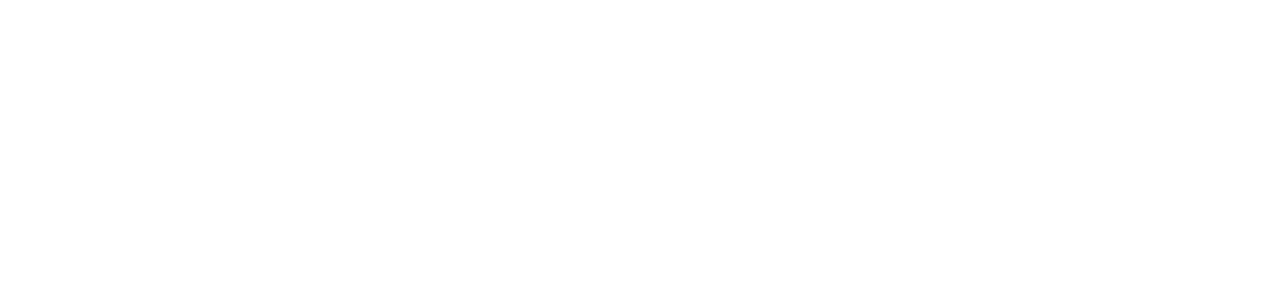
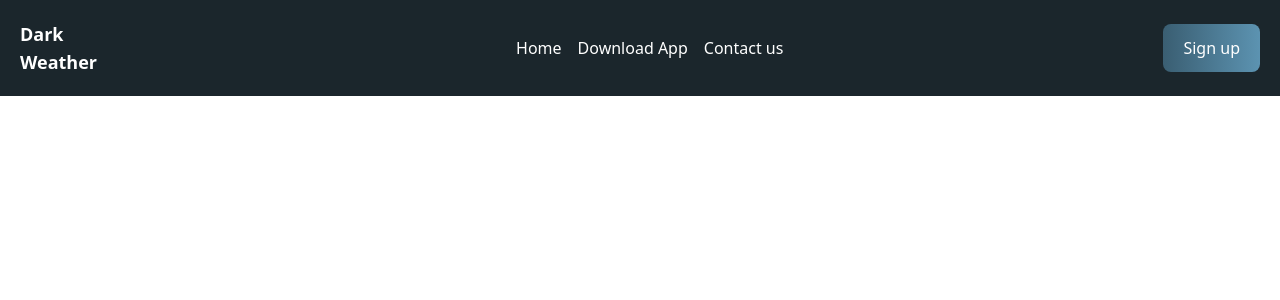
Before and after one commit to samaahmed1/Weather-App, a React (Vite) app: page / in a window 1280 px wide. Shown: the top 300 px of the page. Built offline with nearby package versions, Linux system fonts and the light colour scheme.

Commit message:
Add: Header

```diff
--- a/index.html
+++ b/index.html
@@ -5,6 +5,7 @@
     <link rel="icon" type="image/svg+xml" href="/cloudy.webp" />
     <meta name="viewport" content="width=device-width, initial-scale=1.0" />
     <title>Weather App</title>
+    <link rel="stylesheet" href="https://cdnjs.cloudflare.com/ajax/libs/font-awesome/6.7.2/css/all.min.css" />
   </head>
   <body>
     <div id="root"></div>
--- a/src/App.jsx
+++ b/src/App.jsx
@@ -1,5 +1,11 @@
+import Header from "./components/layouts/Header";
+
 function App() {
-  return <></>;
+  return (
+    <>
+      <Header />
+    </>
+  );
 }
 
 export default App;
--- /dev/null
+++ b/src/components/layouts/Header.jsx
@@ -0,0 +1,65 @@
+import { useState } from "react";
+import { Link } from "react-router";
+export default function Header() {
+  const [openNav, setOpenNav] = useState(false);
+  function toggleNav() {
+    setOpenNav(!openNav);
+  }
+  return (
+    <header className="bg-[#1B262C] text-white py-5 sticky top-0">
+      <div className="container px-5 mx-auto flex items-center justify-between">
+        <div className="logo w-32 text-lg font-bold">
+          <Link to={"/"}>Dark Weather</Link>
+        </div>
+        <i onClick={toggleNav} className="fa-solid fa-bars text-2xl text-white block md:hidden"></i>
+        <nav
+          className={`bg-[#1B262C] absolute top-16 left-0 md:static flex md:flex flex-col md:flex-row justify-center md:justify-between md:items-center w-full p-5 md:p-0 ${
+            openNav ? "block" : "hidden"
+          }`}
+        >
+          <ul className="mx-auto flex gap-4 flex-col md:flex-row text-center">
+            <li>
+              <Link
+                onClick={() => {
+                  setOpenNav(false);
+                }}
+                to={"/"}
+              >
+                Home
+              </Link>
+            </li>
+            <li>
+              <Link
+                onClick={() => {
+                  setOpenNav(false);
+                }}
+                to={"/"}
+              >
+                Download App
+              </Link>
+            </li>
+            <li>
+              <Link
+                onClick={() => {
+                  setOpenNav(false);
+                }}
+                to={"/"}
+              >
+                Contact us
+              </Link>
+            </li>
+          </ul>
+          <Link
+            onClick={() => {
+              setOpenNav(false);
+            }}
+            className="bg-gradient-to-r from-[#3A5E72] to-[#5C93B1] py-3 px-5 rounded-lg text-center mt-3 md:mt-0"
+            to={"/"}
+          >
+            Sign up
+          </Link>
+        </nav>
+      </div>
+    </header>
+  );
+}
--- a/src/main.jsx
+++ b/src/main.jsx
@@ -2,9 +2,14 @@
 import App from "./App.jsx";
 import { StrictMode } from "react";
 import { createRoot } from "react-dom/client";
+import { BrowserRouter, Route, Routes } from "react-router";
 
 createRoot(document.getElementById("root")).render(
   <StrictMode>
-    <App />
+    <BrowserRouter>
+      <Routes>
+        <Route path="/" element={<App />} />
+      </Routes>
+    </BrowserRouter>
   </StrictMode>
 );
```
